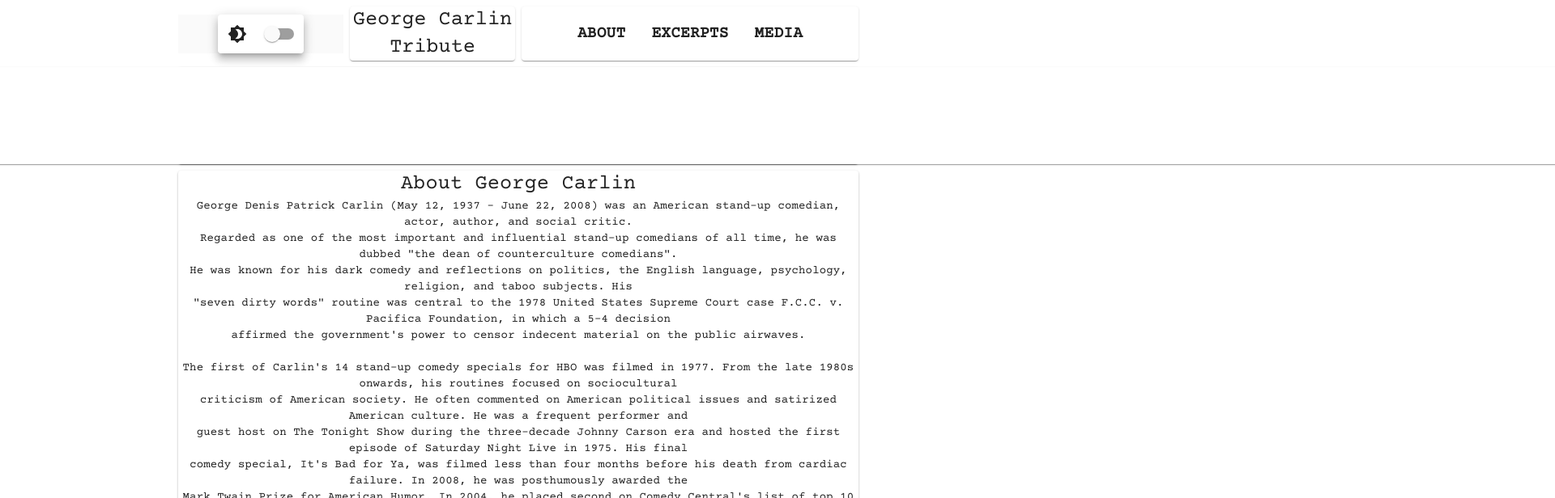
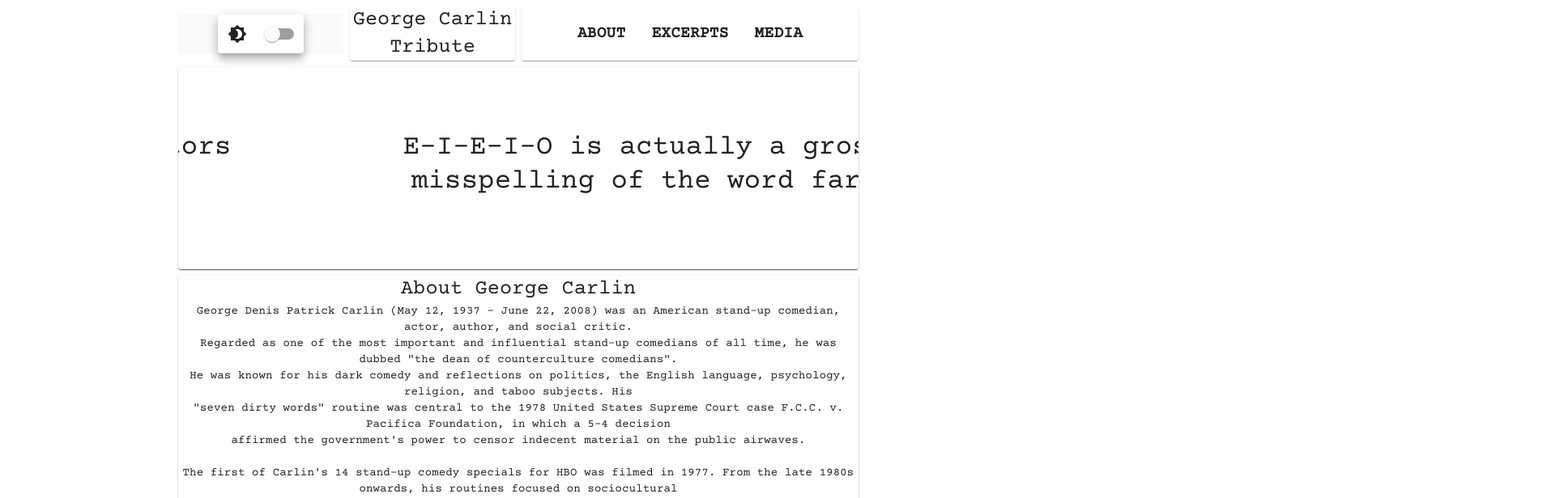
Before and after one commit to Ryanwfile/carlin-tribute, a React (Create React App) app in the folder carlin-website/: page /about in a window 1280 px wide. Shown: the top 616 px of the page at 81% size, 1920 px wide, since content can reach past the window. Built offline with nearby package versions, Linux system fonts and the light colour scheme; a web font is replaced by a local one.

Commit message:
centered quote scroll bar

```diff
--- a/carlin-website/src/components/Quotes/Quotes.js
+++ b/carlin-website/src/components/Quotes/Quotes.js
@@ -22,27 +22,35 @@ import { CONSTANTS } from "../../constants";
 SwiperCore.use([Navigation, EffectCoverflow, Pagination, Scrollbar, Autoplay]);
 const useStyles = makeStyles({
   media: {
-    height: 0,
-    paddingTop: 0,
-
-    // verticalAlign: "middle",
-    display: "flex",
-    position: "relative",
+    // height: 0,
+    // paddingTop: 0,
+    // position: "relative",
+    // display: "flex",
+    // alignItems: "center",
+    // justifyContent: "center",
+    // backgroundColor: "orange",
+    // border: "5px solid black",
+    // verticalAlign: "baseline",
     // top: "10px",
-    fontSize: "75%",
+    // fontSize: "75%",
     // alignContent: "center",
-    lineHeight: "1",
+    // lineHeight: "1",
   },
   swiperContainer: {
-    paddingTop: 0,
-    paddingBottom: "3rem",
-    // display: "flex",
-    // alignContent: "center",
-    // alignItems: "center",
-    // alignSelf: "center",
-    // justifySelf: "center",
-    // justifyContent: "center",
-    // justifyItems: "center",
+    // paddingTop: 0,
+    // paddingBottom: "3rem",
+    position: "relative",
+    display: "flex",
+    alignItems: "center",
+    justifyContent: "center",
+    // backgroundColor: "orange",
+    // border: "5px solid black",
+    alignContent: "center",
+    alignItems: "center",
+    alignSelf: "center",
+    justifySelf: "center",
+    justifyContent: "center",
+    justifyItems: "center",
   },
   // cardWrapper: {
   //   // color: "red",
@@ -58,37 +66,29 @@ const useStyles = makeStyles({
 });
 function Quotes(props) {
   const { media, swiperContainer } = useStyles();
-  // const quoteTheme = createMuiTheme({
-  //   typography: {
-  //     fontFamily: ["Stoke", "monospace"].join(","),
-  //     fontSize: "250%",
-  //     fontWeightBold: 900,
-  //     h4: {
-  //       lineHeight: 5.1,
-  //     },
-  //   },
-  // });
 
   return (
-    // <ThemeProvider theme={quoteTheme}>
-    <span
-      style={{
-        display: "flex",
-        alignItems: "center",
-        alignSelf: "center",
-        alignContent: "center",
-        justifyContent: "center",
-        justifySelf: "center",
-        justifyItems: "center",
-      }}
+    <div
+    // style={{
+    //   display: "flex",
+    //   alignItems: "center",
+    //   justifyContent: "center",
+    // }}
     >
-      <Card>
+      <Card
+        className={media}
+        // style={{
+        //   display: "flex",
+        //   alignItems: "center",
+        //   justifyContent: "center",
+        //   backgroundColor: "orange",
+        // }}
+      >
         <Swiper
-          // modules={[Navigation, Pagination]}
           spaceBetween={50}
           slidesPerView={1}
           speed={5000}
-          centeredSlides
+          // centeredSlides
           textAlign="center"
           className={swiperContainer}
           keyboard={{ enabled: true }}
@@ -121,7 +121,7 @@ function Quotes(props) {
           })}
         </Swiper>
       </Card>
-    </span>
+    </div>
     // </ThemeProvider>
   );
 }
--- a/carlin-website/src/constants.js
+++ b/carlin-website/src/constants.js
@@ -687,5 +687,9 @@ export const CONSTANTS = {
       src: `i2PiDtHbLOY`,
       name: "Magazines",
     },
+    // {
+    //   src: `vuEQixrBKCc`,
+    //   name: "Euphemisms",
+    // },
   ],
 };
```
